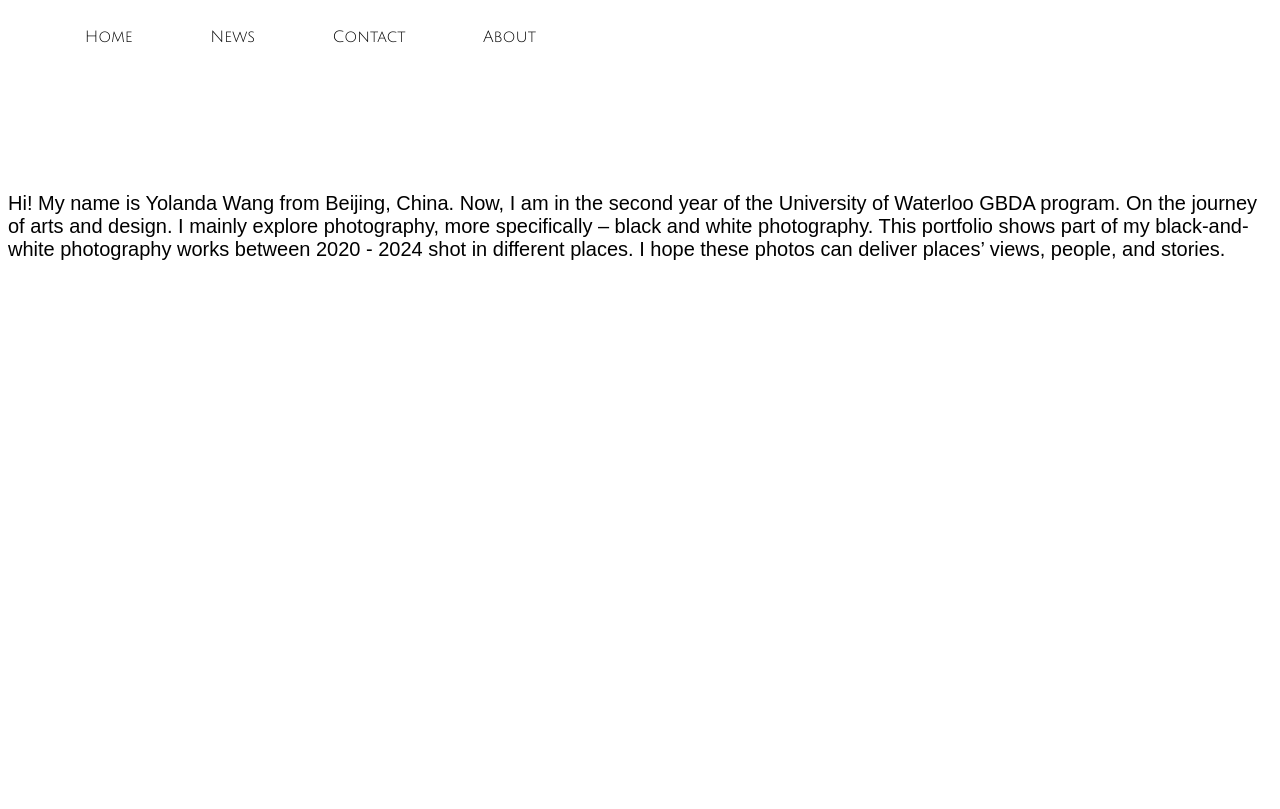
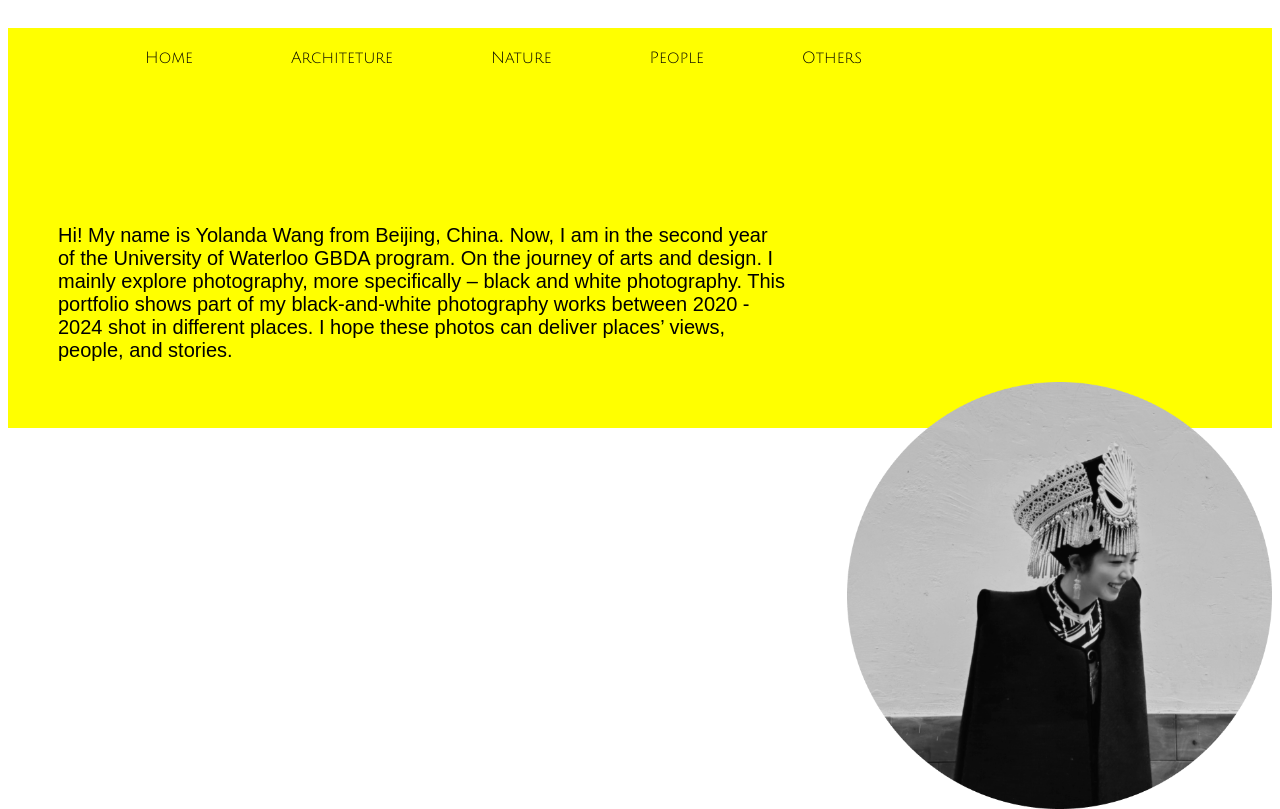
Before and after one commit to YolandaWang-07/Final-Assignment, a plain HTML site: page index.html in a window 1280 px wide. Shown: the part 170-979 px from the top of the page. Before the commit the page ends 800 px from the top, so only its background shows below. Drawn offline with Linux system fonts and the light colour scheme; a web font is replaced by a local one.

Commit message:
self introduction

```diff
--- a/index.html
+++ b/index.html
@@ -30,19 +30,21 @@ h1 {
 }
 
 
-p {
-
+.self_intro {
   font-family: "Darker Grotesque", sans-serif;
   font-size: 20px;
   font-optical-sizing: auto;
   font-weight: 300;
   font-style: normal;
   padding-top: 10%;
+  padding-right: 40%;
+  float: left;
+
 }
 
   li {
     display: inline;
-    padding: 3%;
+    padding: 4%;
     font-family: "Julius Sans One", sans-serif;
     font-weight: 300;
     font-style: normal;
@@ -51,6 +53,20 @@ p {
   a {
     text-decoration: none;
     color: inherit;
+  }
+
+  .self-pic {
+    position: relative;
+    float: right;
+    width: 35%;
+
+  }
+
+  .home_navigation {
+    background-color: yellow;
+    height: 400px;
+    padding-left: 50px;
+    padding-top: 5px;
   }
 
 /*   display:flex  */
@@ -62,19 +78,20 @@ p {
       Portflio
     </h1>
 
-  <div class="top_navigation">
+  <div class="home_navigation">
     <ul>
     <li><a href="">Home</a></li>
-    <li><a href="">News</a></li>
-    <li><a href="">Contact</a></li>
-    <li><a href="">About</a></li>
+    <li><a href="">Architeture</a></li>
+    <li><a href="">Nature</a></li>
+    <li><a href="">People</a></li>
+    <li><a href="">Others</a></li>
     </ul>
 
-    <p>
+     <p class="self_intro">
     Hi! My name is Yolanda Wang from Beijing, China. Now, I am in the second year of the University of Waterloo GBDA program. On the journey of arts and design. I mainly explore photography, more specifically – black and white photography. This portfolio shows part of my black-and-white photography works between 2020 - 2024 shot in different places. I hope these photos can deliver places’ views, people, and stories.
     </p>
 
-
+    <img src="self-pic.png" class="self-pic" alt="Yolanda's pic">
 
   </div>
 
```
